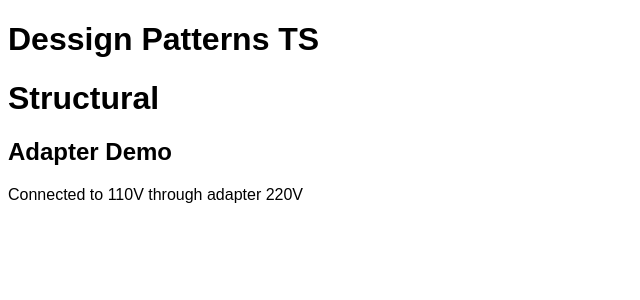
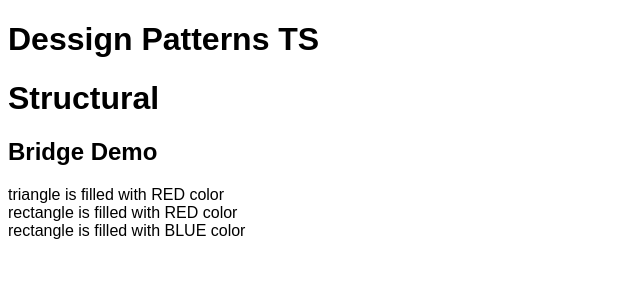
Before and after one commit to volodymyrkr/DesignPatternsTS, a React (Create React App) app: page / in a window 1280 px wide. Shown: the top 300 px of the page, without its empty margins (0-640 px from the left). Built offline with nearby package versions, Linux system fonts and the light colour scheme.

Commit message:
Structural pattern Bridge

```diff
--- a/src/index.tsx
+++ b/src/index.tsx
@@ -2,7 +2,8 @@ import * as React from "react";
 import { render } from "react-dom";
 
 import "./styles.css";
-import Demo from "./patterns/structural/adapter/Demo";
+// import Demo from "./patterns/structural/adapter/Demo";
+import Demo from "./patterns/structural/bridge/Demo";
 
 function App() {
   return (
--- /dev/null
+++ b/src/patterns/structural/bridge/Demo.tsx
@@ -0,0 +1,77 @@
+import * as React from "react";
+
+interface Shape {
+  draw(): string;
+}
+
+interface Color {
+  fill(): string;
+}
+
+abstract class ColoredShape implements Shape {
+  color: Color;
+
+  constructor(color:Color) {
+    this.color = color;
+  }
+
+  abstract draw(): string;
+}
+
+class RedColor implements Color {
+  fill(): string {
+    return "is filled with RED color";
+  }
+}
+
+class BlueColor implements Color {
+  fill(): string {
+    return "is filled with BLUE color";
+  }
+}
+
+class Triangle extends ColoredShape {
+  constructor(color:Color) {
+    super(color);
+  }
+
+  draw(): string {
+    return "triangle " + this.color.fill();
+  }
+}
+
+class Rectangle extends ColoredShape {
+  constructor(color:Color) {
+    super(color);
+  }
+
+  draw(): string {
+    return "rectangle " + this.color.fill();
+  }
+}
+
+function Demo() {
+  let shapes: Array<ColoredShape> = [
+    new Triangle(new RedColor()),
+    new Rectangle(new RedColor()),
+    new Rectangle(new BlueColor())
+  ]
+
+  return (
+    <div>
+      <h1>Structural</h1>
+      <h2>Bridge Demo</h2>
+      <div>
+        <div>{
+          shapes.map((shape:ColoredShape) => {
+            return (<div>
+              {shape.draw()}
+            </div>);
+          })
+        }</div>
+      </div>
+    </div>
+  )
+}
+
+export default Demo;
```
